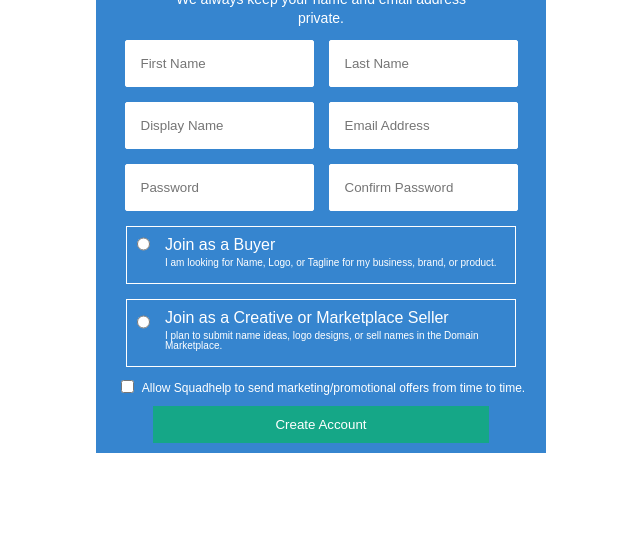
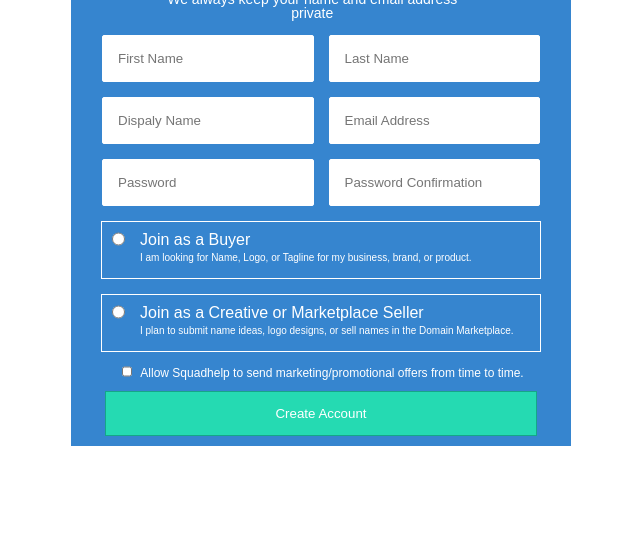
Before and after one commit to yuracode007/08-Form-with-Flex-, a plain HTML site: page index.html in a window 1280 px wide. Shown: the part 260-800 px from the top of the page, without its empty margins (319-959 px from the left). Drawn offline with Linux system fonts and the light colour scheme.

Commit message:
Fixed errors

```diff
--- a/index.html
+++ b/index.html
@@ -13,16 +13,16 @@
     <div class="registration-container">
         <div>
             <h1>CREATE AN ACCOUNT</h1>
-            <p class="registration-info">We always keep your name and email address <span>private.</span></p>
+            <p class="registration-info">We always keep your name and email address private</p>
         </div>
         <div class="registration-main">
             <div class="input-section">
-                <input type="text" placeholder="Password">
-                <input type="text" placeholder="Confirm Password">
-                <input type="text" placeholder="Display Name">
-                <input type="text" placeholder="Email Address">
-                <input type="text" placeholder="First Name">
-                <input type="text" placeholder="Last Name">
+             <input type="text" placeholder="First Name">
+             <input type="text" placeholder="Last Name">
+             <input type="text" placeholder="Dispaly Name">
+             <input type="text" placeholder="Email Address">
+             <input type="text" placeholder="Password">
+             <input type="text" placeholder="Password Confirmation">
             </div>
             <div class="account-type-section">
                 <div class="account-option">
--- a/style.css
+++ b/style.css
@@ -24,7 +24,7 @@ span{
 }
 .registration-container {
     background-color: #3685cf;
-    width: 450px;
+    width: 500px;
 
     display: flex;
     flex-direction: column;
@@ -32,6 +32,7 @@ span{
     align-items: center;
 }
 .registration-info {
+    width: 95%;
     font-size: 14px;
     text-align: center;
     padding-bottom:15px;
@@ -44,7 +45,8 @@ span{
 }
 .input-section {
     display: flex;
-    flex-wrap: wrap-reverse;
+    flex-wrap: wrap;
+    flex: start;
     gap: 15px;
     justify-content: center;
 }
@@ -54,6 +56,7 @@ span{
     padding: 15px;
     width: 45%;
 }
+
 .account-type-section {
     padding-right: 15px;
     padding-left: 15px;
@@ -98,6 +101,10 @@ span{
     font-size: 12px;
 
 }
+
+.marketing-consent input {
+    width: 10px;
+}
 .registration-footer {
     padding-top: 10px;
     padding-bottom: 10px;
@@ -109,8 +116,7 @@ span{
 .registration-footer button {
     color: white;
     border: 1px solid rgb(21, 167, 135);
-    background-color: rgb(21, 167, 135);
-    padding: 10px;
-    width: 80%;
-
+    background-color: rgb(37, 218, 178);
+    padding: 14px;
+    width: 92%;
 }
```
Lines whose indentation alone changed are shown as unchanged.
